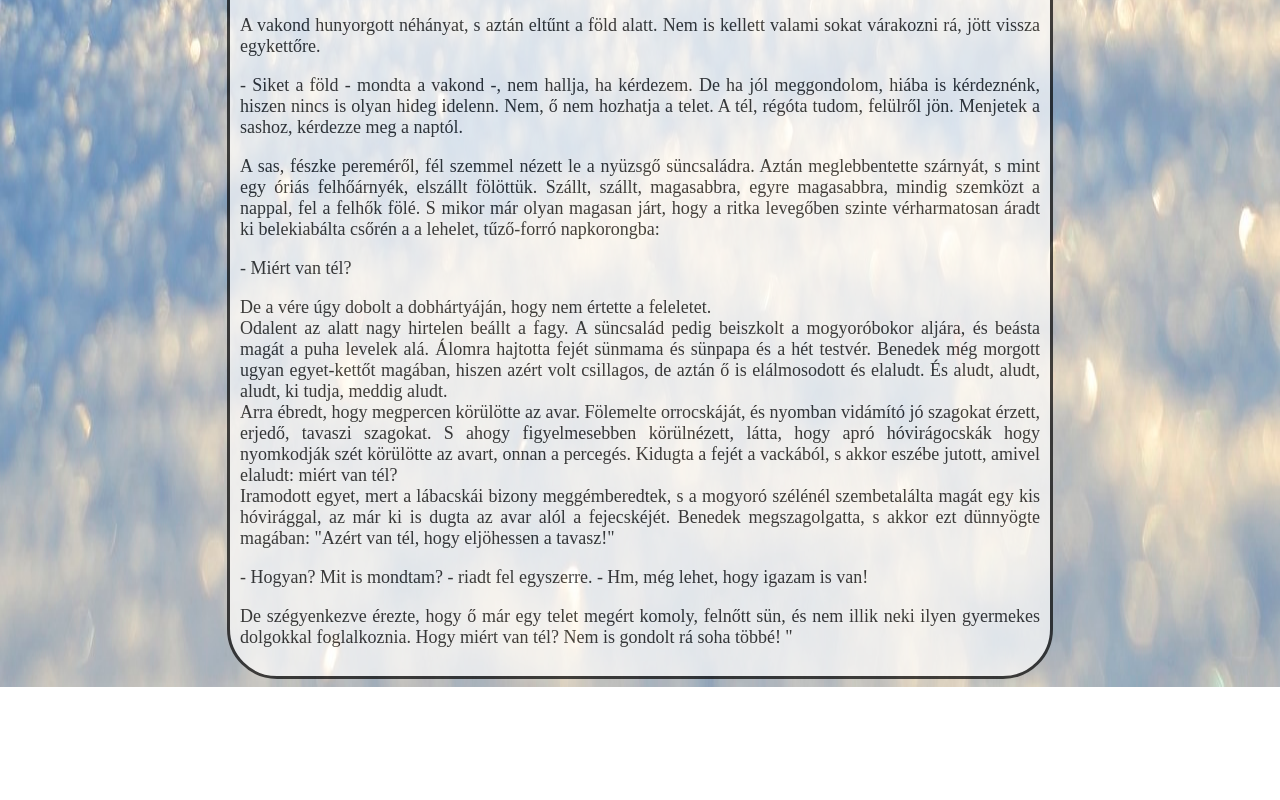
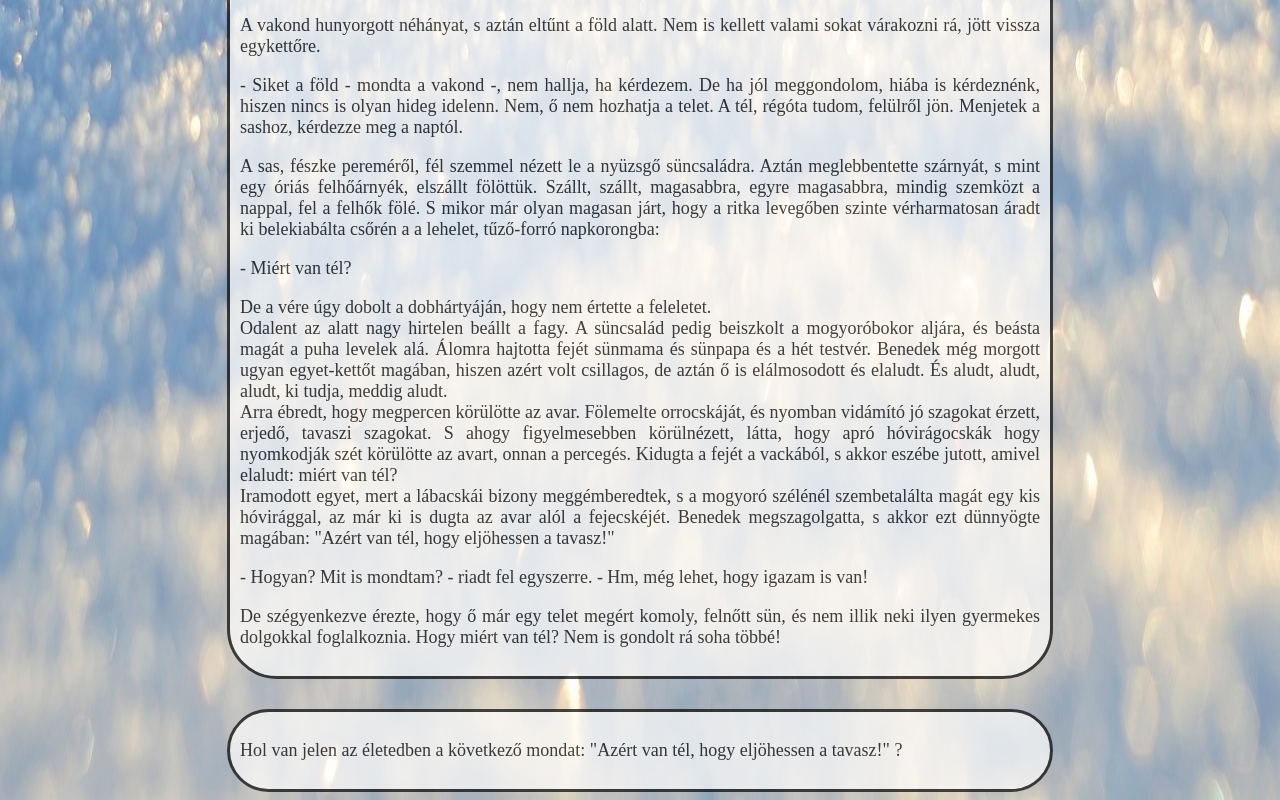
Before and after one commit to vorosgergely/HOBAGOLY, a plain HTML site: page index.html in a window 1280 px wide. Shown: the part 1333-2133 px from the top of the page. Before the commit the page ends 2020 px from the top, so only its background shows below. Drawn offline with Linux system fonts and the light colour scheme.

Commit message:
Add files via upload

```diff
--- a/index.html
+++ b/index.html
@@ -41,7 +41,10 @@
             Arra ébredt, hogy megpercen körülötte az avar. Fölemelte orrocskáját, és nyomban vidámító jó szagokat érzett, erjedő, tavaszi szagokat. S ahogy figyelmesebben körülnézett, látta, hogy apró hóvirágocskák hogy nyomkodják szét körülötte az avart, onnan a percegés. Kidugta a fejét a vackából, s akkor eszébe jutott, amivel elaludt: miért van tél? <br>
             Iramodott egyet, mert a lábacskái bizony meggémberedtek, s a mogyoró szélénél szembetalálta magát egy kis hóvirággal, az már ki is dugta az avar alól a fejecskéjét. Benedek megszagolgatta, s akkor ezt dünnyögte magában: "Azért van tél, hogy eljöhessen a tavasz!"  </p>
             <p>- Hogyan? Mit is mondtam? - riadt fel egyszerre. - Hm, még lehet, hogy igazam is van!  </p>
-            <p>De szégyenkezve érezte, hogy ő már egy telet megért komoly, felnőtt sün, és nem illik neki ilyen gyermekes dolgokkal foglalkoznia.  Hogy miért van tél?  Nem is gondolt rá soha többé! "</p>
+            <p>De szégyenkezve érezte, hogy ő már egy telet megért komoly, felnőtt sün, és nem illik neki ilyen gyermekes dolgokkal foglalkoznia.  Hogy miért van tél?  Nem is gondolt rá soha többé!</p>
+    </article>
+    <article id = "article">
+        <p>Hol van jelen az életedben a következő mondat: "Azért van tél, hogy eljöhessen a tavasz!" ?</p>
     </article>
 
 </body>
```
